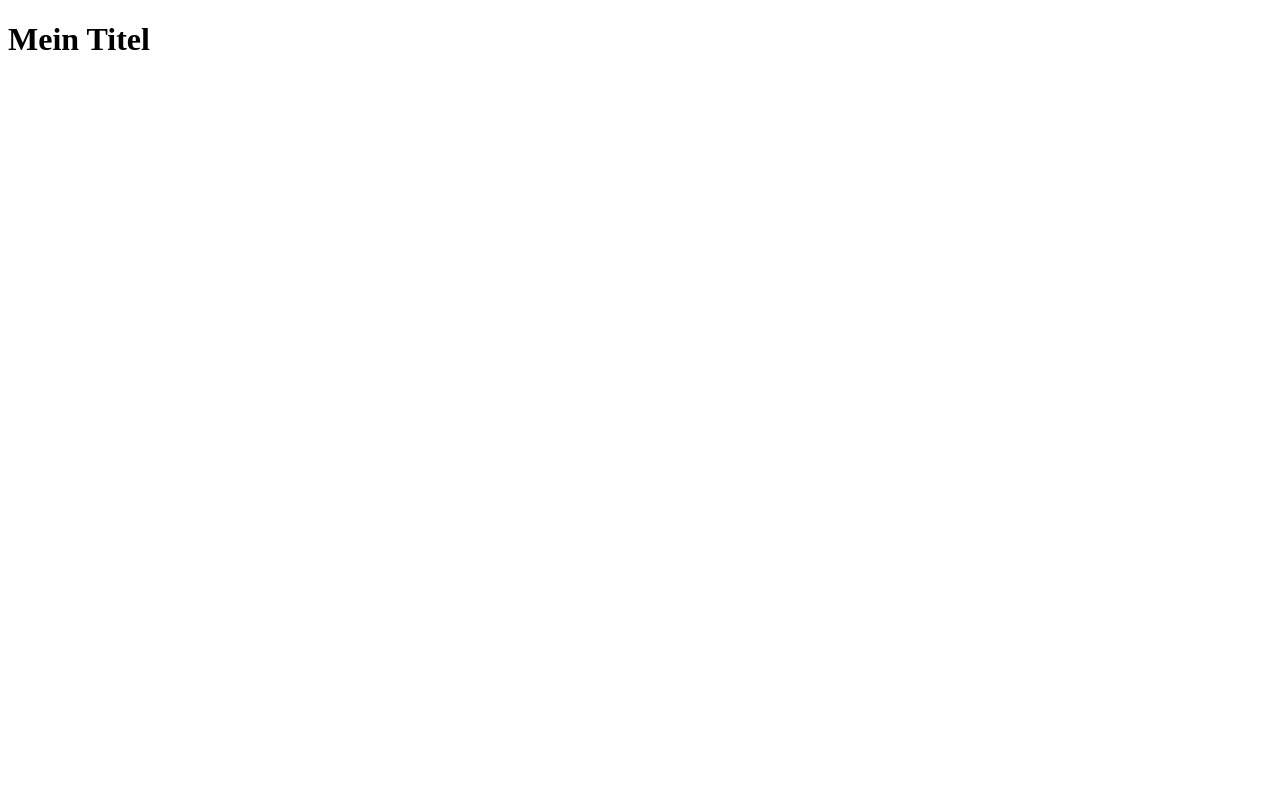
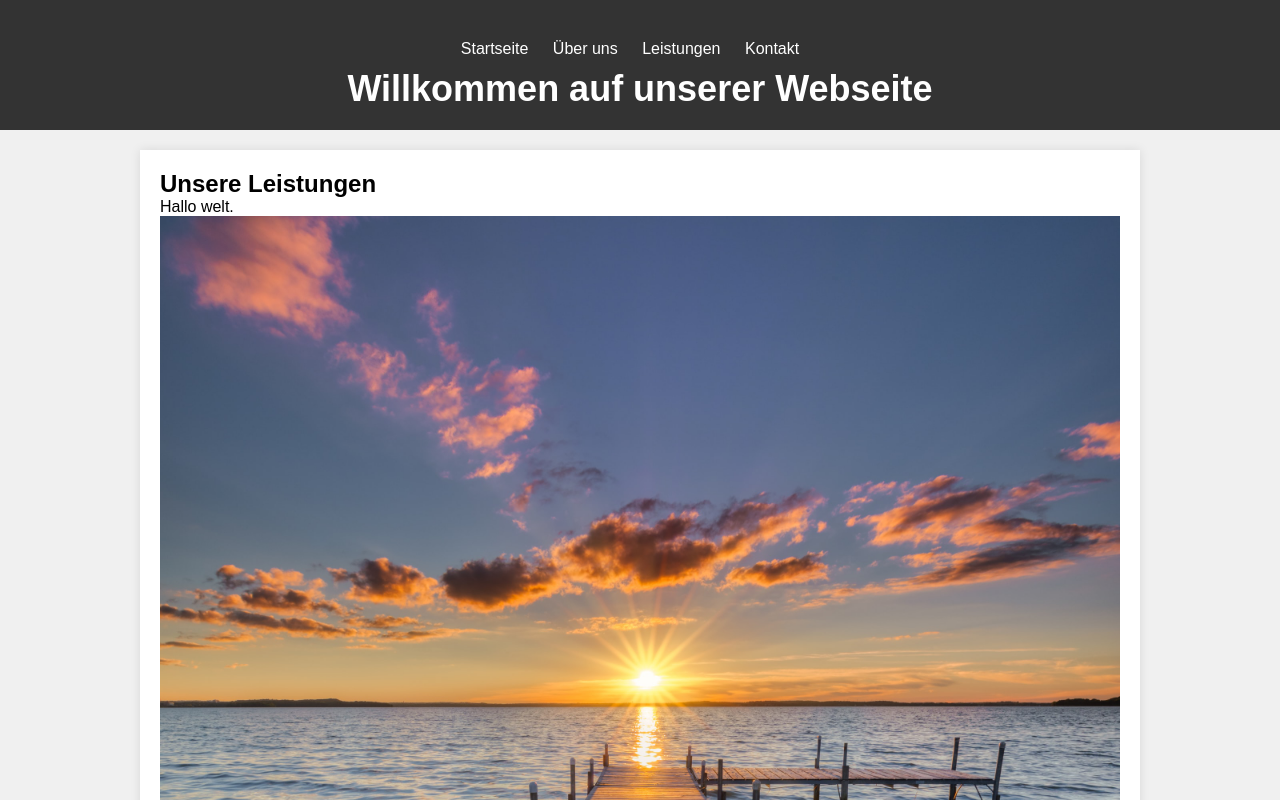
Before and after one commit to shanthosh04/M323uebung, a plain HTML site: page a31b/Index.html in a window 1280 px wide. Shown: the top 800 px of the page. Drawn offline with Linux system fonts and the light colour scheme.

Commit message:
add data

```diff
--- a/a31b/Index.html
+++ b/a31b/Index.html
@@ -1,12 +1,39 @@
 <!DOCTYPE html>
-<html lang="en">
+<html lang="de">
 <head>
     <meta charset="UTF-8">
     <meta name="viewport" content="width=device-width, initial-scale=1.0">
+    <link rel="stylesheet" href="style.css">
     <title>Meine Webseite</title>
 </head>
 <body>
-    <h1>Mein Titel</h1>
-    <script src="index.js"></script>
+    <header class="header">
+        <nav class="navbar">
+            <ul class="nav-list">
+                <li class="nav-item"><a href="#">Startseite</a></li>
+                <li class="nav-item"><a href="#">Über uns</a></li>
+                <li class="nav-item"><a href="#">Leistungen</a></li>
+                <li class="nav-item"><a href="#">Kontakt</a></li>
+            </ul>
+        </nav>
+        <h1 class="header-title">Willkommen auf unserer Webseite</h1>
+    </header>
+
+    <main class="main-content">
+        <section class="featured-section">
+            <h2 class="section-title">Unsere Leistungen</h2>
+            <p>Hallo welt.</p>
+            <img src="bild.webp" alt="Bild" class="section-image">
+        </section>
+
+        <section class="about-section">
+            <h2 class="section-title">Über uns</h2>
+            <p>Wir sind ein großartiges Unternehmen</p>
+        </section>
+    </main>
+
+    <footer class="footer">
+        <p class="footer-text">&copy; 2023 Shanthosh AG. Alle Rechte vorbehalten.</p>
+    </footer>
 </body>
 </html>
--- /dev/null
+++ b/a31b/style.css
@@ -0,0 +1,67 @@
+
+body, h1, h2, p, ul, li {
+    margin: 0;
+    padding: 0;
+}
+
+
+body {
+    font-family: Arial, sans-serif;
+    background-color: #f0f0f0;
+}
+
+.header {
+    background-color: #333;
+    color: #fff;
+    padding: 20px;
+    text-align: center;
+}
+
+.header-title {
+    font-size: 36px;
+    margin-top: 10px;
+}
+
+.navbar {
+    margin-top: 20px;
+}
+
+.nav-list {
+    list-style-type: none;
+}
+
+.nav-item {
+    display: inline;
+    margin-right: 20px;
+}
+
+.nav-item a {
+    text-decoration: none;
+    color: #fff;
+}
+
+.main-content {
+    max-width: 960px;
+    margin: 20px auto;
+    padding: 20px;
+    background-color: #fff;
+    box-shadow: 0 0 10px rgba(0, 0, 0, 0.1);
+}
+
+.featured-section img {
+    max-width: 100%;
+    height: auto;
+    margin-bottom: 20px;
+}
+
+/* Footer-Stile */
+.footer {
+    text-align: center;
+    background-color: #333;
+    color: #fff;
+    padding: 10px;
+}
+
+.footer-text {
+    font-size: 14px;
+}
```
Also changed, not shown: a31b/bild.webp (added).
